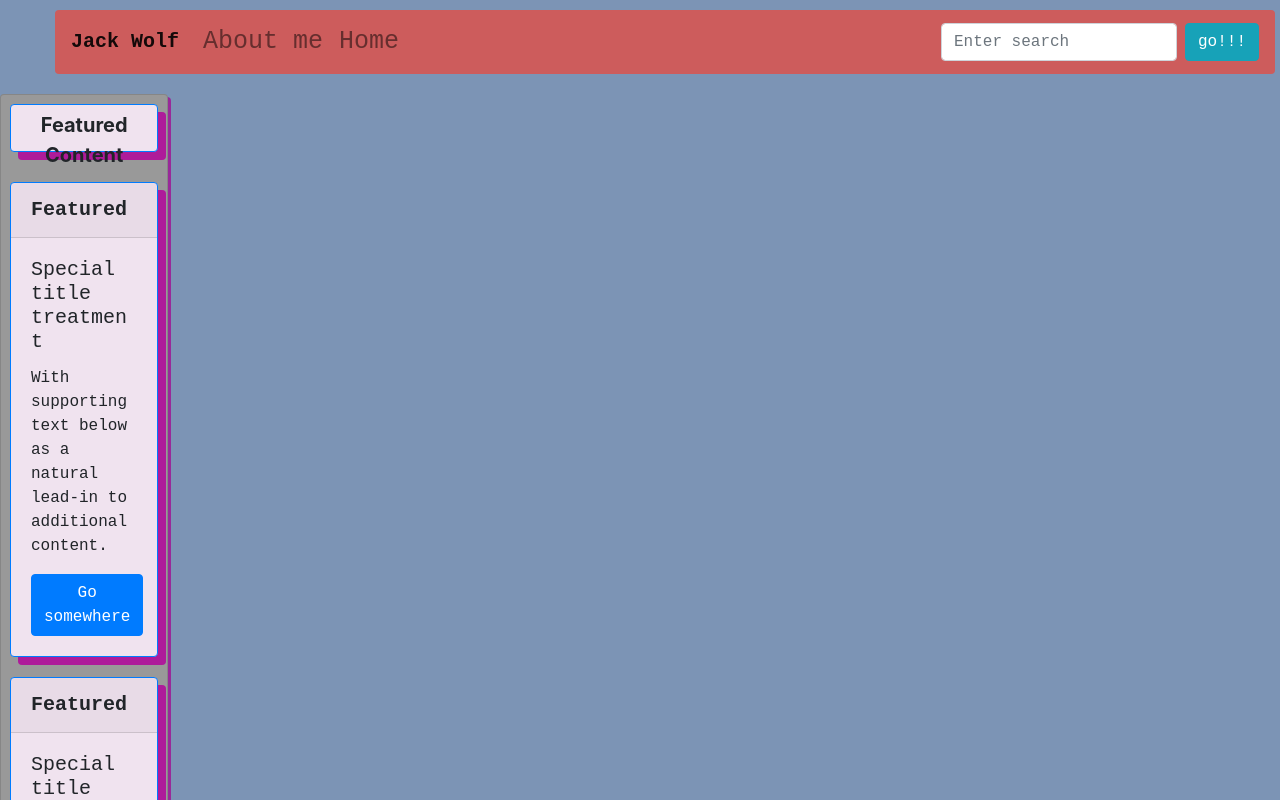
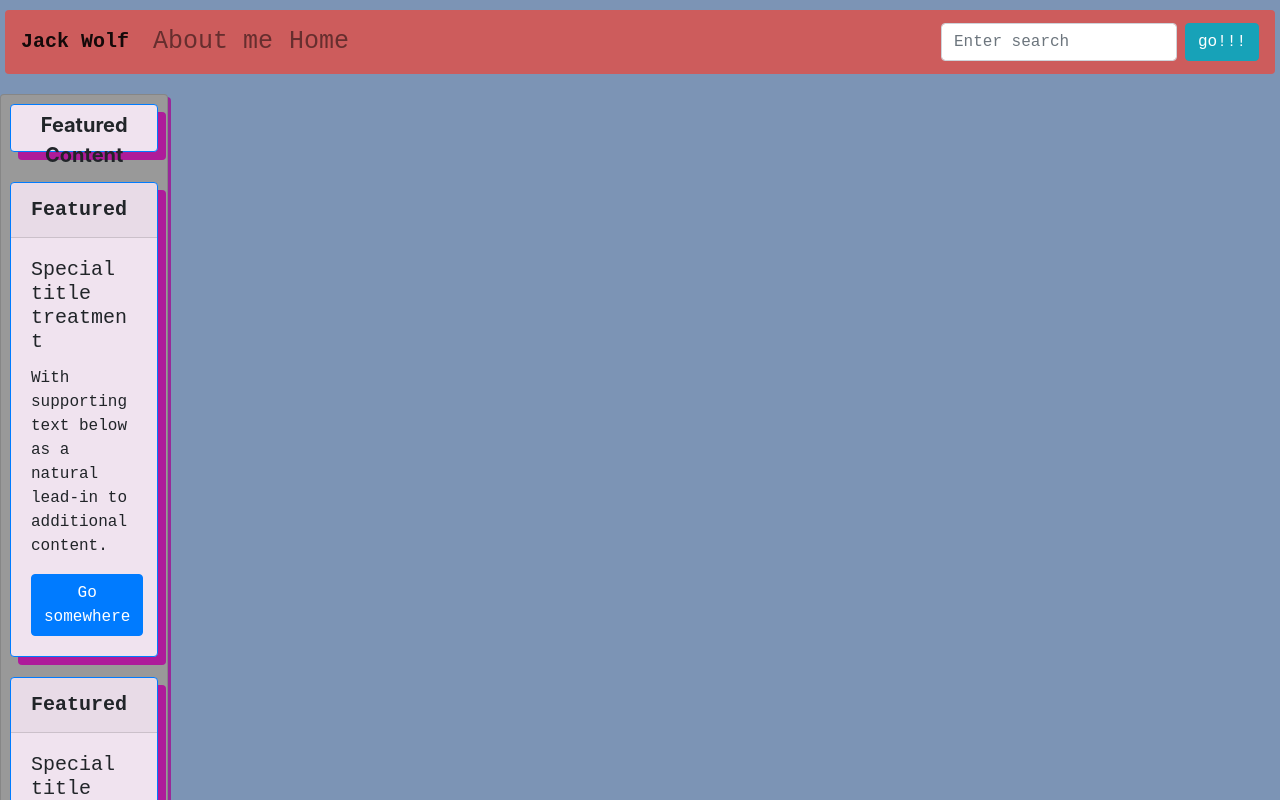
Before and after one commit to jackhwolf/blog, a React (Create React App) app: page / in a window 1280 px wide. Shown: the top 800 px of the page. Built offline with nearby package versions, Linux system fonts and the light colour scheme; no server answers.

Commit message:
Fri Nov 29 17:45:43 PST 2019

```diff
--- a/src/Landing/Landing.js
+++ b/src/Landing/Landing.js
@@ -22,11 +22,11 @@ class Landing extends React.Component {
     return (
       <div className="main">
         <Container className="maincontainer" fluid={"true"}>
-          <Row className="farleft mainrow" fluid={"true"}>
+          <Row className="mainrow" fluid={"true"}>
             <Col><Header/></Col>
           </Row>
           <Row className="justify-content-md-center mainrow">
-            <Col xs={3} md={2} fluid={"true"} className="sidecol"><Sidebar/></Col>
+            <Col xs={3} md={2} fluid={"true"} className="farleft sidecol"><Sidebar/></Col>
             <Col fluid={"true"} className="maincol"><PostArea search={this.props.match.params.search}/></Col>
           </Row>
           <Row className="justify-content-md-center" fluid={"true"}>
```
